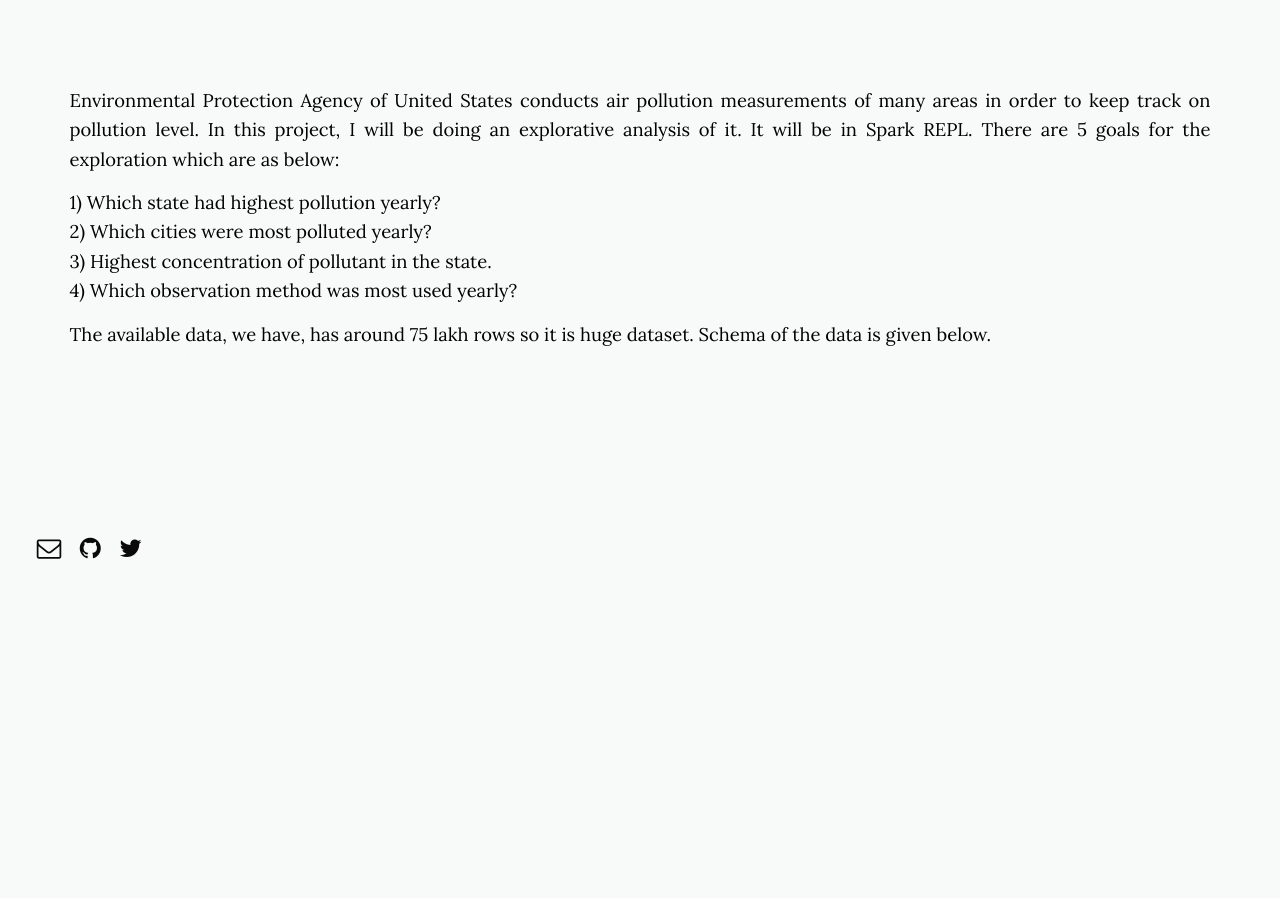
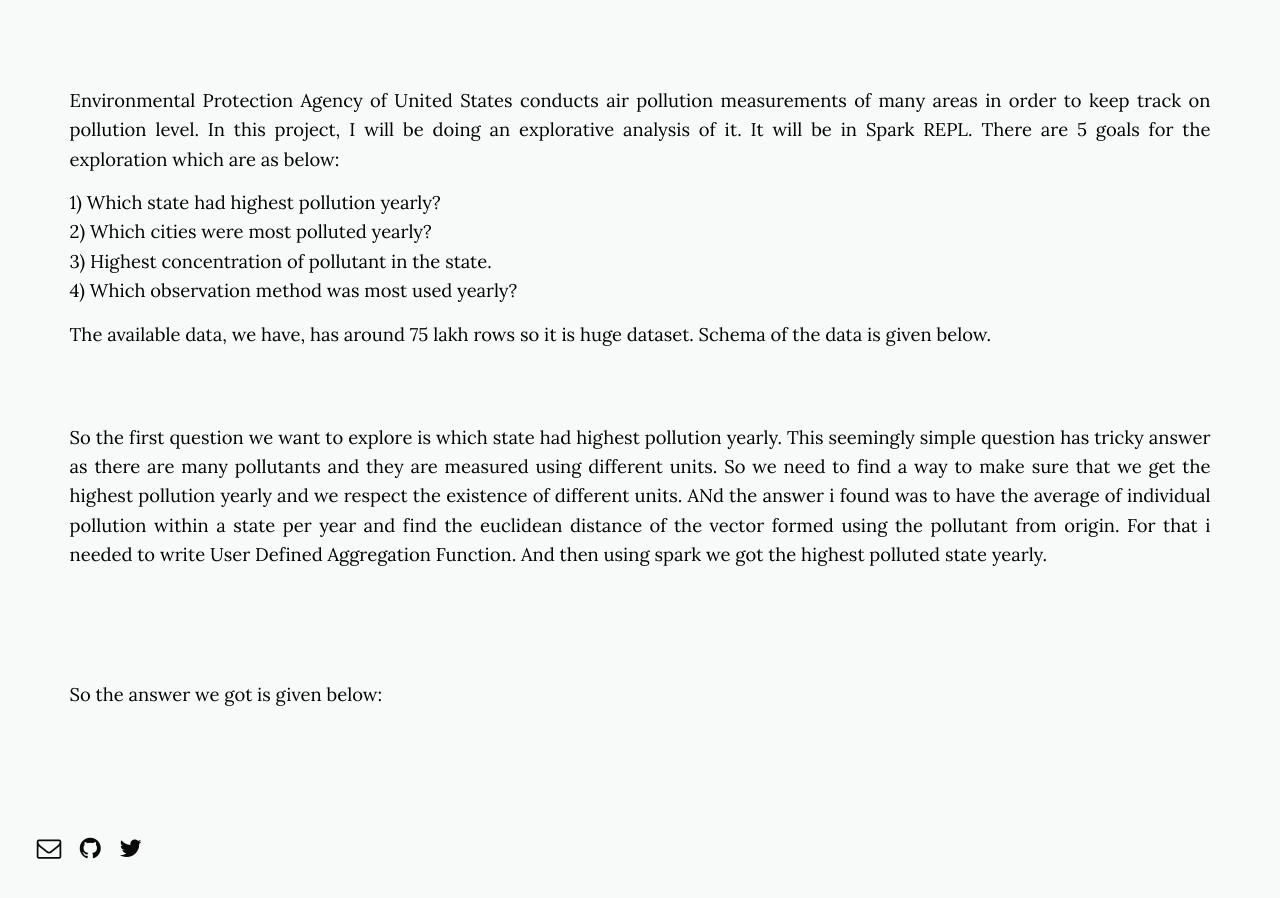
Before and after one commit to daftengineer/daftengineer.github.io, a Jekyll site: the page built from _posts/2018-08-31-exploration-of-us-pollution-data.markdown, in a window 1280 px wide and 900 px high, scrolled down 649 px. Built offline with Jekyll 4.4.1, drawn with Linux system fonts in a browser that asks for light colours; nearby versions of some CDN libraries; before the commit the page ends 1248 px from its top, so only the background shows below that.

Commit message:
Update 2018-08-31-exploration-of-us-pollution-data.markdown

```diff
--- a/_posts/2018-08-31-exploration-of-us-pollution-data.markdown
+++ b/_posts/2018-08-31-exploration-of-us-pollution-data.markdown
@@ -13,7 +13,12 @@
    2) Which cities were most polluted yearly?<br />
    3) Highest concentration of pollutant in the state.<br />
    4) Which observation method was most used yearly?<br /></p>
-   <p style="text-align:justify;">The available data, we have, has around 75 lakh rows so it is huge dataset. Schema of the data is given below.
+   <p style="text-align:justify;">The available data, we have, has around 75 lakh rows so it is huge dataset. Schema of the data is given below. </p>
    <img />
-</p>
+   <p style="text-align:justify;">So the first question we want to explore is which state had highest pollution yearly. This seemingly simple question has tricky answer as there are many pollutants and they are measured using different units. So we need to find a way to make sure that we get the highest pollution yearly and we respect the existence of different units. ANd the answer i found was to have the average of individual pollution within a state per year and find the euclidean distance of the vector formed using the pollutant from origin. For that i needed to write User Defined Aggregation Function. And then using spark we got the highest polluted state yearly.</p>
+   <img />
+   <img />
+   <p style="text-align:justify;">So the answer we got is given below:</p>
+
+   <p style="text-align:justify;"></p>
 </div>
```
